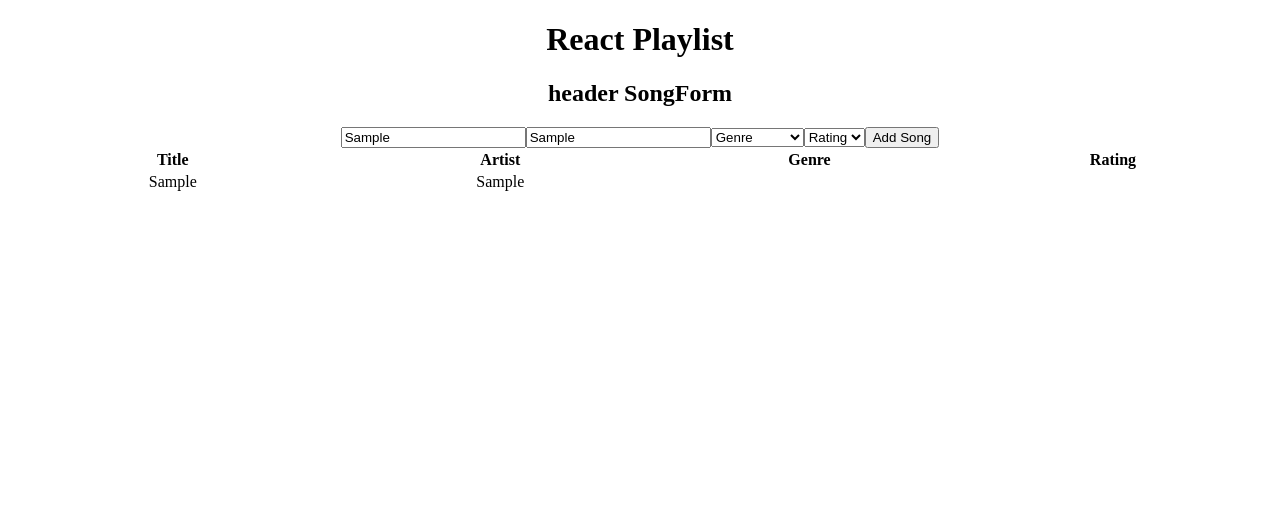
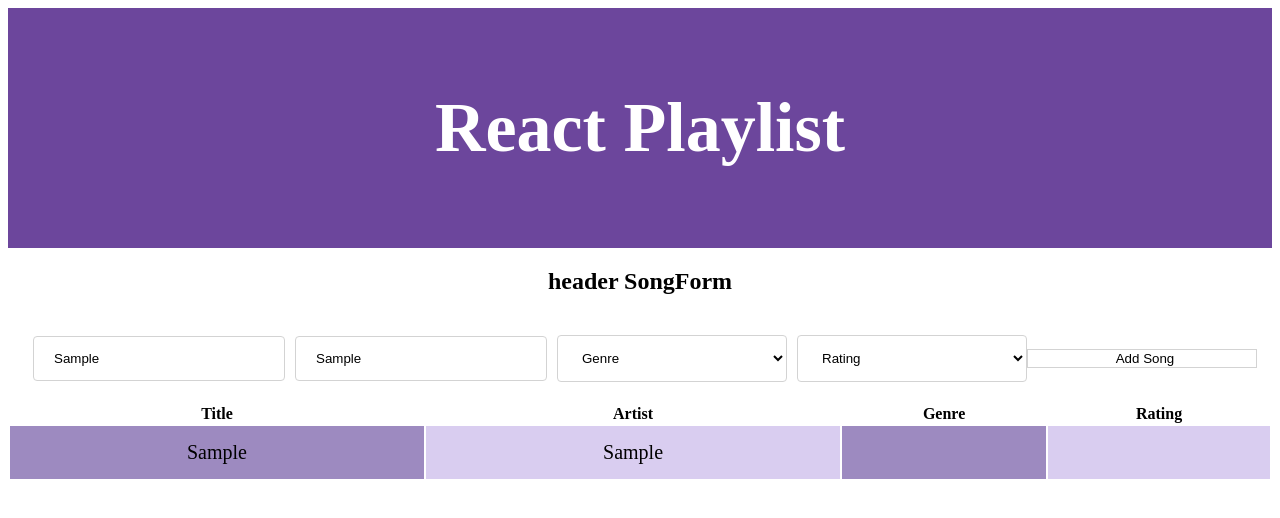
Before and after one commit to DebbySpaninks/debby_spaninks-ReactLilPlaylist, a React (Create React App) app in the folder react-playlist/: page / in a window 1280 px wide. Both pictures are taken after typing "Sample", "Sample" into the empty fields and a click on the input "Add Song". Shown: the top 518 px of the page. Built offline with nearby package versions, Linux system fonts and the light colour scheme.

Commit message:
change classNames and add styling

```diff
--- a/react-playlist/src/components/SongForm.js
+++ b/react-playlist/src/components/SongForm.js
@@ -15,7 +15,7 @@ function SongForm({ addSong }) {
     }
 
     return (
-        <form onSubmit={event => { handleSubmit(event) }}>
+        <form className="form" onSubmit={event => { handleSubmit(event) }}>
             <h2>header SongForm</h2>
             {/* input for TITLE */}
             <input
@@ -23,6 +23,7 @@ function SongForm({ addSong }) {
                 type="text"
                 value={title}
                 placeholder="Title"
+                className="input-primary"
                 onChange={event => setTitle(event.target.value)}
             />
             {/* input for ARTIST */}
@@ -31,12 +32,14 @@ function SongForm({ addSong }) {
                 type="text"
                 value={artist}
                 placeholder="Artist"
+                className="input-primary"
                 onChange={event => setArtist(event.target.value)}
             />
             {/* select options for GENRE */}
             <select
                 name="genre"
                 value={genre}
+                className="select-primary"
                 onChange={event => setGenre(event.target.value)}
             >
                 <option value="">Genre</option>
@@ -49,6 +52,7 @@ function SongForm({ addSong }) {
                 name="rating"
                 type="number"
                 value={rating}
+                className="select-primary"
                 onChange={event => setRating(event.target.value)}
             >
                 <option value="">Rating</option>
--- a/react-playlist/src/components/table/SongTable.js
+++ b/react-playlist/src/components/table/SongTable.js
@@ -18,12 +18,12 @@ function SongTable(props) {
                 {/* manage currentValue and displays index of input songs*/}
                 <tbody>
                     {props.songs.map(currentValue => {
-                        return <tr>
+                        return <tr className="table-row">
                             {/* display table data*/}
-                            <td>{currentValue[0]}</td>
-                            <td>{currentValue[1]}</td>
-                            <td>{currentValue[2]}</td>
-                            <td>{currentValue[3]}</td>
+                            <td className="table-data">{currentValue[0]}</td>
+                            <td className="table-data">{currentValue[1]}</td>
+                            <td className="table-data">{currentValue[2]}</td>
+                            <td className="table-data">{currentValue[3]}</td>
                         </tr>
                     })}
                 </tbody>
--- a/react-playlist/src/styles/App.css
+++ b/react-playlist/src/styles/App.css
@@ -1,3 +1,48 @@
 .App {
   text-align: center;
 }
+
+.header {
+  background-color: #6c469c;
+  min-height: 30vh;
+  display: flex;
+  flex-direction: column;
+  /* align-items: center;                            nog weghalen!!!!! */
+  justify-content: center;
+  font-size: 35px;
+  color: white;
+}
+
+.table-data {
+  font-size: 20px;
+  padding: 15px;
+  background: rgb(217, 205, 240);
+  list-style: none;
+  margin: 5px;
+  color: black;
+}
+
+.table-data:nth-child(odd) {
+  background: rgb(157, 138, 192);
+}
+
+.input-primary,
+.select-primary {
+  width: 200px;
+  color: rgb(0, 0, 0);
+  padding: 14px 20px;
+  margin: 20px 0;
+  border: 1px solid rgb(100, 99, 99);
+  border-radius: 4px;
+  /* cursor: pointer; */
+  background-color: lightgray;
+  margin-left: 10px;
+}
+.form input,
+.form select {
+  /* padding-left: 25px; */
+  padding-right: 0;
+  width: 230px;
+  background-color: white;
+  border: 1px solid lightgray;
+}
```
